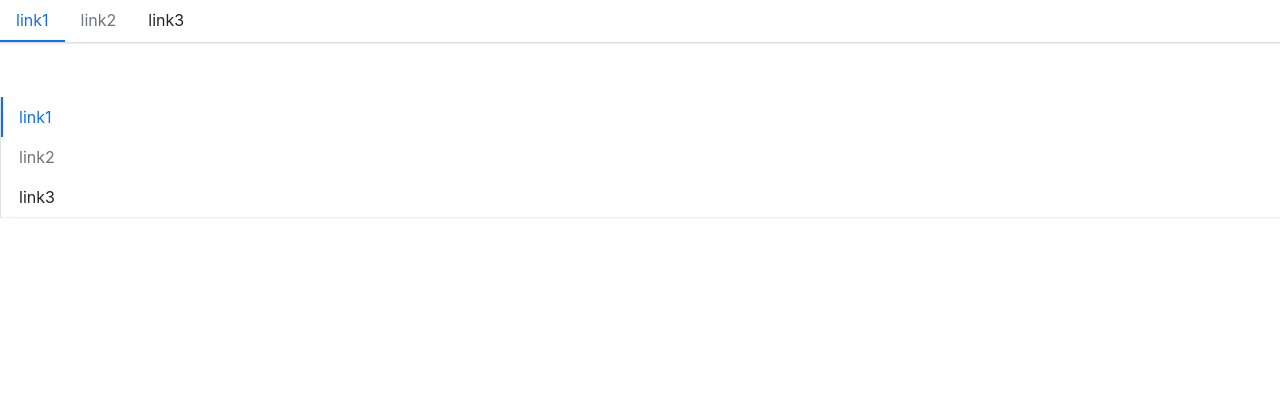
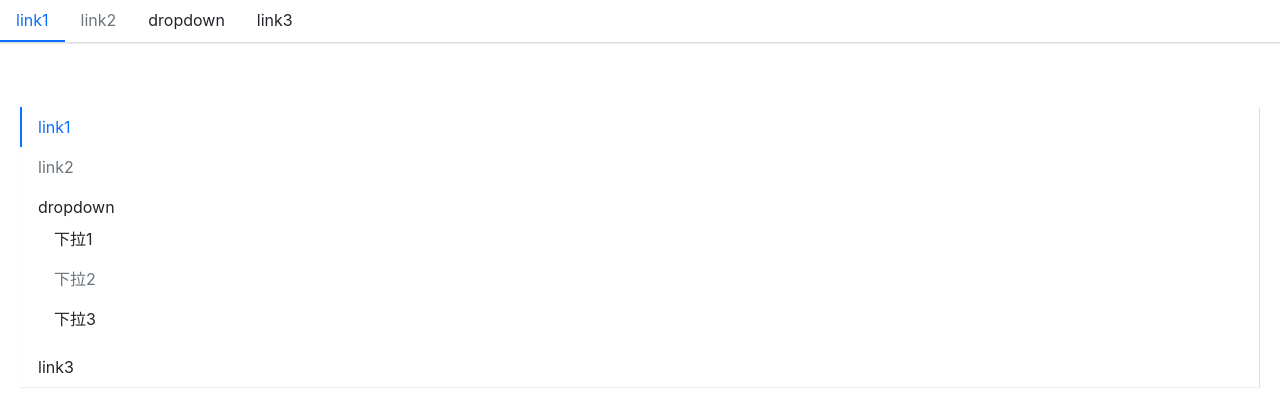
Before and after one commit to jianyun2020/suui, a React (Create React App) app: page / in a window 1280 px wide. Shown: the top 412 px of the page. Built offline with nearby package versions, Linux system fonts and the light colour scheme.

Commit message:
complete SubMenu component

```diff
--- a/src/App.tsx
+++ b/src/App.tsx
@@ -1,29 +1,55 @@
 import React from 'react';
 import Menu from './components/Menu/menu';
 import MenuItem from './components/Menu/menuItem';
+import SubMenu from './components/Menu/subMenu';
 
 function App() {
   return (
     <div className="App">
-     <Menu defaultIndex={0} onSelect={(index) => alert(index)}>
+     <Menu defaultIndex={'0'} onSelect={(index) => alert(index)} defaultOpenSubMenu={['2']}>
       <MenuItem >
         link1
       </MenuItem>
       <MenuItem  disabled>
         link2
       </MenuItem>
+
+      <SubMenu title='dropdown'>
+        <MenuItem>
+          下拉1哈哈哈哈
+        </MenuItem>
+        <MenuItem disabled>
+          下拉2
+        </MenuItem>
+        <MenuItem>
+          下拉3
+        </MenuItem>
+      </SubMenu>
+
       <MenuItem >
         link3
       </MenuItem>
      </Menu>
      <br />
-     <Menu mode='vertical'  defaultIndex={0} onSelect={(index) => alert(index)}>
+     <Menu mode='vertical'  defaultIndex={'0'} onSelect={(index) => alert(index)} defaultOpenSubMenu={['2']}>
       <MenuItem >
         link1
       </MenuItem>
       <MenuItem  disabled>
         link2
       </MenuItem>
+
+      <SubMenu title='dropdown'>
+        <MenuItem>
+          下拉1
+        </MenuItem>
+        <MenuItem disabled>
+          下拉2
+        </MenuItem>
+        <MenuItem>
+          下拉3
+        </MenuItem>
+      </SubMenu>
       <MenuItem >
         link3
       </MenuItem>
--- a/src/components/Menu/_style.scss
+++ b/src/components/Menu/_style.scss
@@ -6,40 +6,96 @@
   list-style: none;
   border-bottom: $menu-border-width solid $menu-border-color;
   box-shadow: $menu-box-shadow;
-
-  > .menu-item {
+  >.menu-item {
     padding: $menu-item-padding-y $menu-item-padding-x;
     cursor: pointer;
     transition: $menu-transition;
-
-    &:hover,
-    &:focus {
-      list-style: none;
+    &:hover, &:focus {
+      text-decoration: none;
     }
-
     &.is-disabled {
       color: $menu-item-disabled-color;
       pointer-events: none;
       cursor: default;
     }
-
-    &.is-active,
-    &:hover {
+    &.is-active, &:hover {
       color: $menu-item-active-color;
-      border-bottom: $menu-item-active-border-width solid
-        $menu-item-active-color;
+      border-bottom: $menu-item-active-border-width solid $menu-item-active-color;
     }
   }
+  .submenu-item {
+    position: relative;
+    .submenu-title {
+      display: flex;
+      align-items: center;
+    }
+    .arrow-icon {
+      transition: transform .25s ease-in-out;
+      margin-left: 3px;
+    }
+    &:hover {
+      .arrow-icon {
+        transform: rotate(180deg);
+      }
+    }
+  }
+  .is-vertical {
+    .arrow-icon {
+      transform: rotate(0deg) !important;
+    }
+  }
+  .is-vertical.is-opened {
+    .arrow-icon {
+      transform: rotate(180deg) !important;
+    }
+  }
+  .submenu {
+    display: none;
+    list-style:none;
+    padding-left: 0;
+    white-space: nowrap;
+    //transition: $menu-transition;
+    .menu-item {
+      padding: $menu-item-padding-y $menu-item-padding-x;
+      cursor: pointer;
+      transition: $menu-transition;
+      color: $body-color;
+      &.is-active, &:hover {
+        color: $menu-item-active-color !important;
+      }
+
+      &.is-disabled {
+        color: $menu-item-disabled-color;
+        pointer-events: none;
+        cursor: default;
+      }
+    }
+  }
+  .submenu.menu-opened {
+    display: block;
+  }
 }
-
+.menu-horizontal {
+  >.menu-item {
+    border-bottom: $menu-item-active-border-width solid transparent;
+  }
+  .submenu {
+    position: absolute;
+    background: $white;
+    z-index: 100;
+    top: calc(100% + 8px);
+    left: 0;
+    border: $menu-border-width solid $menu-border-color;
+    box-shadow: $submenu-box-shadow;
+  }
+}
 .menu-vertical {
   flex-direction: column;
-  border-bottom: 0;
-  border-left: $menu-border-width solid $menu-border-color;
-
-  .menu-item {
+  border-bottom: 0px;
+  margin: 10px 20px;
+  border-right: $menu-border-width solid $menu-border-color;
+  >.menu-item {
     border-left: $menu-item-active-border-width solid transparent;
-
     &.is-active, &:hover {
       border-bottom: 0px;
       border-left: $menu-item-active-border-width solid $menu-item-active-color;
--- a/src/components/Menu/menu.tsx
+++ b/src/components/Menu/menu.tsx
@@ -5,30 +5,34 @@ import { MenuItemProps } from './menuItem';
 type MenuMode = 'horizontal' | 'vertical'
 
 export interface MenuProps {
-  defaultIndex?: number;
+  defaultIndex?: string;
   className?: string;
   style?: React.CSSProperties;
   mode?: MenuMode;
-  onSelect?: (selectIndex: number) => void;
-  children?: React.ReactNode
+  onSelect?: (selectIndex: string) => void;
+  children?: React.ReactNode;
+  defaultOpenSubMenu?: string[]
 }
 
 export interface IMenuContext {
-  index: number;
-  onSelect?: (selectedIndex: number) => void;
+  index: string;
+  onSelect?: (selectedIndex: string) => void;
+  mode?: MenuMode,
+  defaultOpenSubMenu?: string[]
 }
 
-export const MenuContext = createContext<IMenuContext>({index: 0})
+export const MenuContext = createContext<IMenuContext>({index: '0'})
 
 const Menu: React.FC<MenuProps> = (props) => {
-  const {defaultIndex, className, style, mode, onSelect, children} = props
+  const {defaultIndex, className, style, mode, onSelect, children, defaultOpenSubMenu} = props
   const [currentActive, setActive] = useState(defaultIndex)
 
   const classes = classNames('menu', className, {
-    'menu-vertical': mode === 'vertical'
+    'menu-vertical': mode === 'vertical',
+    'menu-horizontal': mode !== 'vertical'
   })
 
-  const handleClick = (index: number) => {
+  const handleClick = (index: string) => {
     setActive(index)
     if (onSelect) {
       onSelect(index)
@@ -36,16 +40,18 @@ const Menu: React.FC<MenuProps> = (props) => {
   }
 
   const passedContext: IMenuContext = {
-    index: currentActive ? currentActive : 0,
-    onSelect: handleClick
+    index: currentActive ? currentActive : '0',
+    onSelect: handleClick,
+    mode,
+    defaultOpenSubMenu
   }
 
   const renderChildren = () => {
     return React.Children.map(children, (child, index) => {
       const childElement = child as React.FunctionComponentElement<MenuItemProps>
       const {displayName} = childElement.type
-      if (displayName === 'MenuItem') {
-        return React.cloneElement(childElement, {index})
+      if (displayName === 'MenuItem' || displayName === 'SubMenu') {
+        return React.cloneElement(childElement, {index: index.toString()})
       } else {
         console.error("Warning: Menu has a child witch is not a MenuItem component.")
       }
@@ -62,8 +68,10 @@ const Menu: React.FC<MenuProps> = (props) => {
 }
 
 Menu.defaultProps = {
-  defaultIndex: 0,
-  mode: 'horizontal'
+  defaultIndex: '0',
+  mode: 'horizontal',
+  defaultOpenSubMenu: []
+
 }
 
 export default Menu
--- a/src/components/Menu/menuItem.tsx
+++ b/src/components/Menu/menuItem.tsx
@@ -3,7 +3,7 @@ import classNames from 'classnames'
 import { MenuContext } from './menu';
 
 export interface MenuItemProps {
-  index?: number;
+  index?: string;
   disabled?: boolean;
   className?: string;
   style?: React.CSSProperties;
@@ -21,7 +21,7 @@ const MenuItem: React.FC<MenuItemProps> = (props) => {
   })
 
   const handleClick = () => {
-    if (context.onSelect && !disabled && (typeof index === 'number') ) {
+    if (context.onSelect && !disabled && (typeof index === 'string') ) {
       context.onSelect(index)
     }
   }
--- /dev/null
+++ b/src/components/Menu/subMenu.tsx
@@ -0,0 +1,72 @@
+import classNames from "classnames";
+import React, { FunctionComponentElement, useContext, useState } from "react";
+import { MenuContext } from "./menu";
+import { MenuItemProps } from "./menuItem";
+
+export interface SubMenuProps {
+  index?: string;
+  title: string;
+  className?: string;
+  children?: React.ReactNode;
+}
+
+const SubMenu = ({ index, title, children, className }: SubMenuProps) => {
+  const context = useContext(MenuContext);
+
+  const openedSubMenus = context.defaultOpenSubMenu as Array<string>
+  const isOpend = (index && context.mode === 'vertical') ? openedSubMenus.includes(index) : false
+
+  const [menuOpen, setOpen] = useState(isOpend);
+  const classes = classNames("menu-item submenu-item", className, {
+    "is-active": context.index === index,
+  });
+
+  const handClick = (e: React.MouseEvent) => {
+    e.preventDefault();
+    setOpen(!menuOpen);
+  };
+  let timer: any;
+  const handleMouse = (e: React.MouseEvent, toggle: boolean) => {
+    clearTimeout(timer);
+    e.preventDefault();
+    timer = setTimeout(() => {
+      setOpen(toggle);
+    }, 100);
+  };
+  const clickEvents = context.mode === "vertical" ? { onClick: handClick } : {};
+  const hoverEvents = context.mode !== "vertical" ? {
+    onMouseEnter: (e: React.MouseEvent) => {handleMouse(e, true)},
+    onMouseLeave: (e: React.MouseEvent) => {handleMouse(e, false)},
+  } : {};
+
+  const renderChildren = () => {
+    const subMenuClasses = classNames("submenu", {
+      "menu-opened": menuOpen,
+    });
+    const childrenComponent = React.Children.map(children, (child, i) => {
+      const childElement = child as FunctionComponentElement<MenuItemProps>;
+      if (childElement.type.displayName === "MenuItem") {
+        return React.cloneElement(childElement, {
+          index: `${index}-${i}`
+        });
+      } else {
+        console.error(
+          "Warning: SubMenu has a child which is not a MenuItem component."
+        );
+      }
+    });
+
+    return <ul className={subMenuClasses}>{childrenComponent}</ul>;
+  };
+
+  return (
+    <li key={index} className={classes} {...hoverEvents}>
+      <div className="submenu-title" {...clickEvents}>{title}</div>
+      {renderChildren()}
+    </li>
+  );
+};
+
+SubMenu.displayName = "SubMenu";
+
+export default SubMenu;
```
Also changed, not shown: 1 other file (tests, documents, lock files or other folders).
